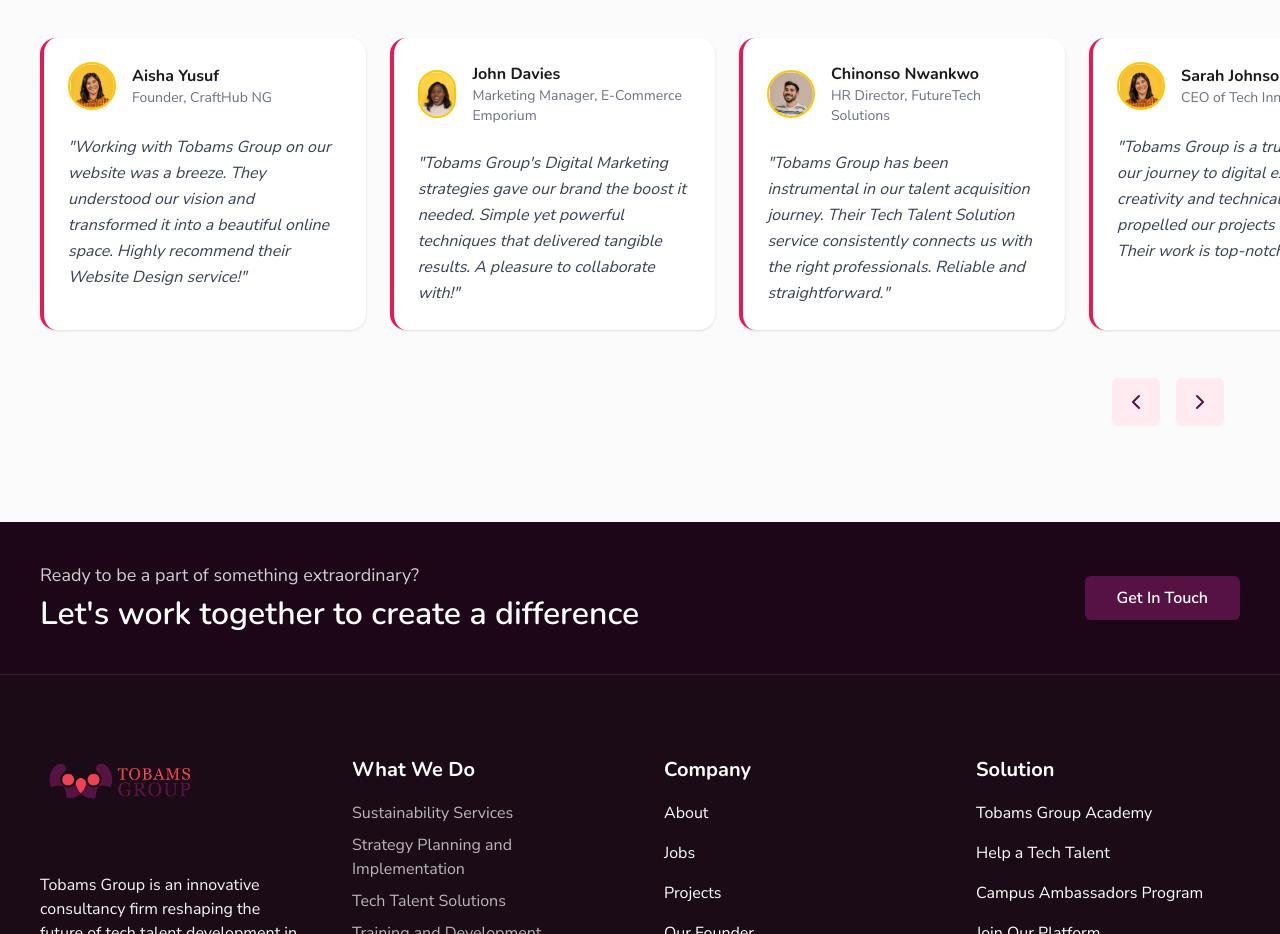
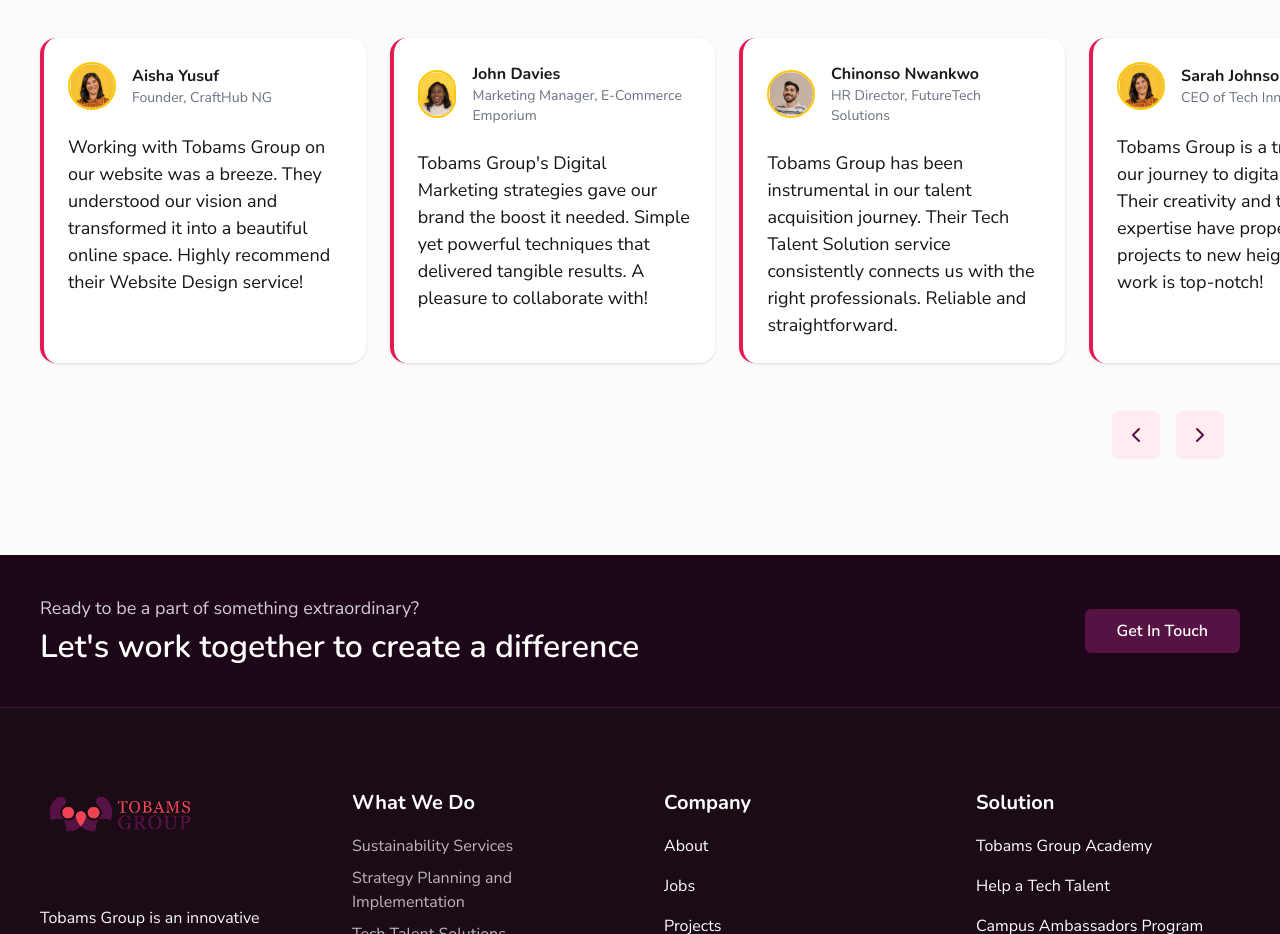
Before and after one commit to amjido-01/Tobams-group, a Next.js app: page / in a window 1280 px wide. Shown: the part 6820-7754 px from the top of the page. Built offline with nearby package versions, Linux system fonts and the light colour scheme.

Commit message:
updated readme

```diff
--- a/components/CEOSection.tsx
+++ b/components/CEOSection.tsx
@@ -1,6 +1,5 @@
 import React from "react";
 import Image from "next/image";
-import Link from "next/link";
 import { Zap, ArrowUpRight } from "lucide-react";
 import { Button } from "./ui/Button";
 
--- a/components/CTASection.tsx
+++ b/components/CTASection.tsx
@@ -1,5 +1,4 @@
 import React from "react";
-import Link from "next/link";
 import { Button } from "./ui/Button";
 
 export const CTASection = () => {
--- a/components/ConsultantSection.tsx
+++ b/components/ConsultantSection.tsx
@@ -1,5 +1,4 @@
 import React from "react";
-import Link from "next/link";
 import { ArrowUpRight, ChevronRight } from "lucide-react";
 import { Button } from "./ui/Button";
 
--- a/components/Hero.tsx
+++ b/components/Hero.tsx
@@ -1,5 +1,4 @@
 import Image from "next/image";
-import Link from "next/link";
 import { Button } from "./ui/Button";
 
 export const Hero = () => {
@@ -11,7 +10,7 @@
     >
       <Image
         src="/hero.jpg"
-        alt="A professional woman working with vibrant data dashboards in a dark tech environment"
+        alt="Collaborative team working together on the TG Academy platform"
         fill
         priority
         sizes="100vw"
--- a/components/LMSSection.tsx
+++ b/components/LMSSection.tsx
@@ -1,6 +1,5 @@
 import React from "react";
 import Image from "next/image";
-import Link from "next/link";
 import { ArrowUpRight } from "lucide-react";
 import { Button } from "./ui/Button";
 
@@ -25,7 +24,7 @@
           <div className="relative mx-auto aspect-square w-full max-w-[450px] overflow-hidden rounded-full md:mx-0 md:max-w-[500px] lg:max-w-[720px]">
             <Image
               src="/management.png"
-              alt="Professional team"
+              alt="Diverse professional team collaborating in a modern workspace"
               fill
               sizes="(max-width: 768px) 100vw, 50vw"
               className="object-cover"
--- a/components/Testimonials.tsx
+++ b/components/Testimonials.tsx
@@ -1,6 +1,6 @@
 "use client";
 
-import React, { useState, useRef } from "react";
+import React, { useState } from "react";
 import Image from "next/image";
 import { ChevronLeft, ChevronRight } from "lucide-react";
 import { Button } from "./ui/Button";
@@ -85,8 +85,8 @@
                         <p className="text-sm text-gray-500">{testimonial.role}</p>
                       </div>
                     </div>
-                    <p className="text-[14px] md:text-[16px] leading-relaxed text-gray-700 italic">
-                      "{testimonial.content}"
+                    <p className="text-[14px] md:text-[18px] leading-[150%] text-[var(--color-main-text)]">
+                      {testimonial.content}
                     </p>
                   </div>
                 </div>
```
Also changed, not shown: 1 other file (tests, documents, lock files or other folders).
